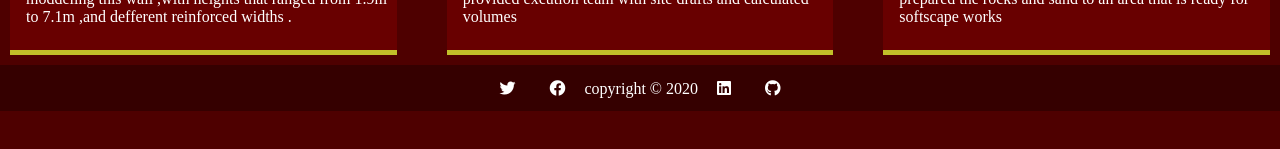
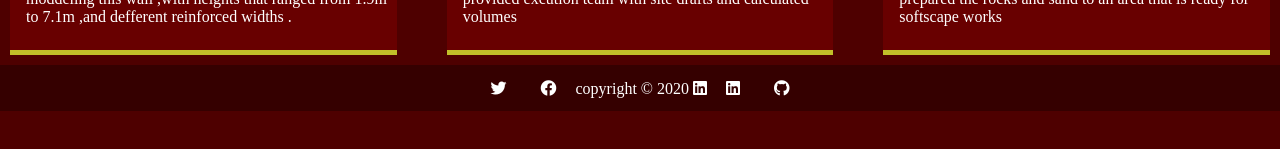
Before and after one commit to MazenAnwar123/porfolio.io, a website: page about.html in a window 1280 px wide. Shown: the part 633-782 px from the top of the page. Drawn offline with Linux system fonts and the light colour scheme.

Commit message:
Update about.html

```diff
--- a/about.html
+++ b/about.html
@@ -80,7 +80,7 @@
                 <i class="fab fa-facebook "></i>
              </a>
              copyright &copy; 2020
-             <a href="https://www.linkedin.com/in/mazen-anwar-a92693184/">
+             <a class="fab fa-linkedin" href="https://www.linkedin.com/in/mazen-anwar-a92693184/">
                 <i class="fab fa-linkedin "></i>
              </a>
              <a href="https://github.com/MazenAnwar123">
```
